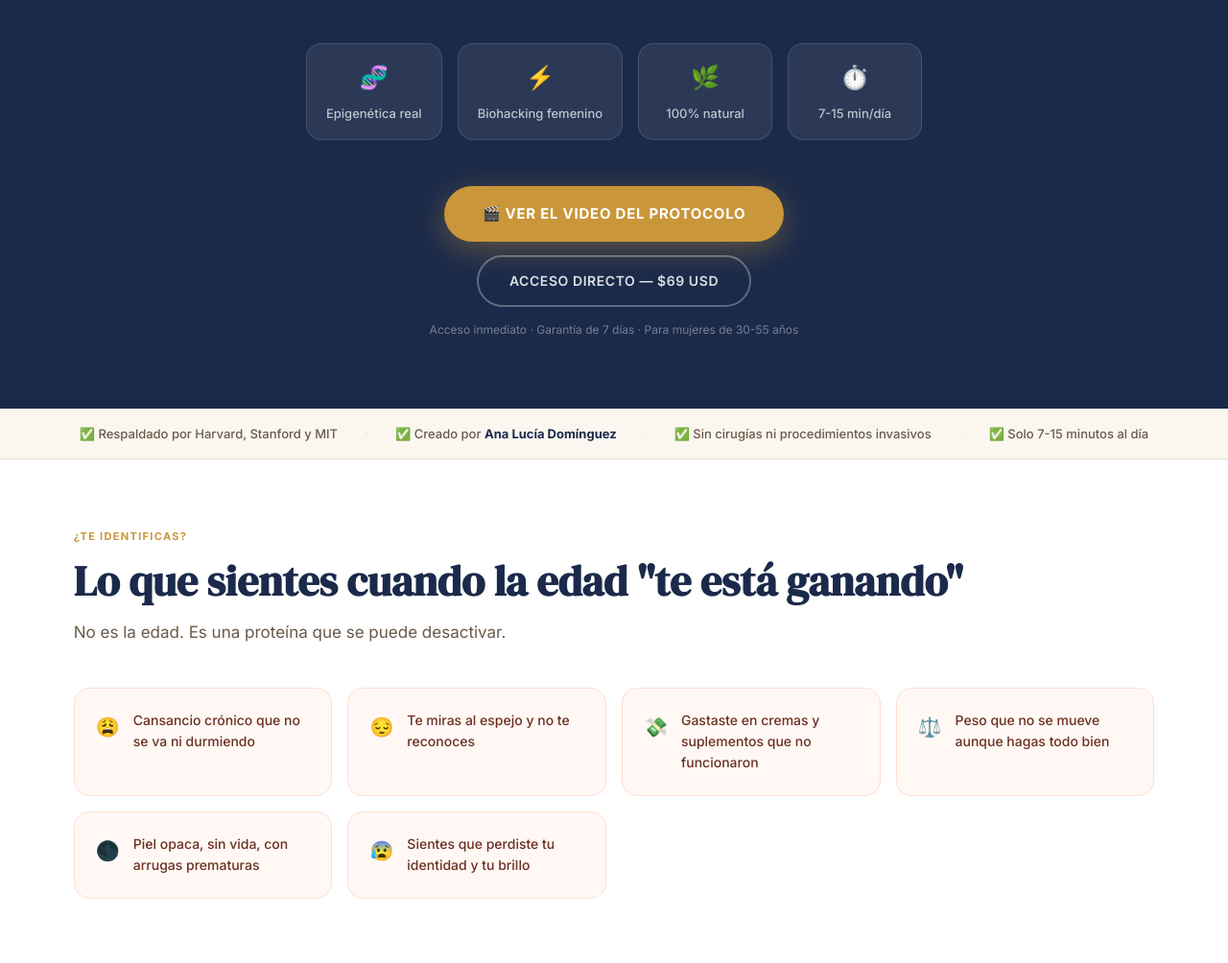
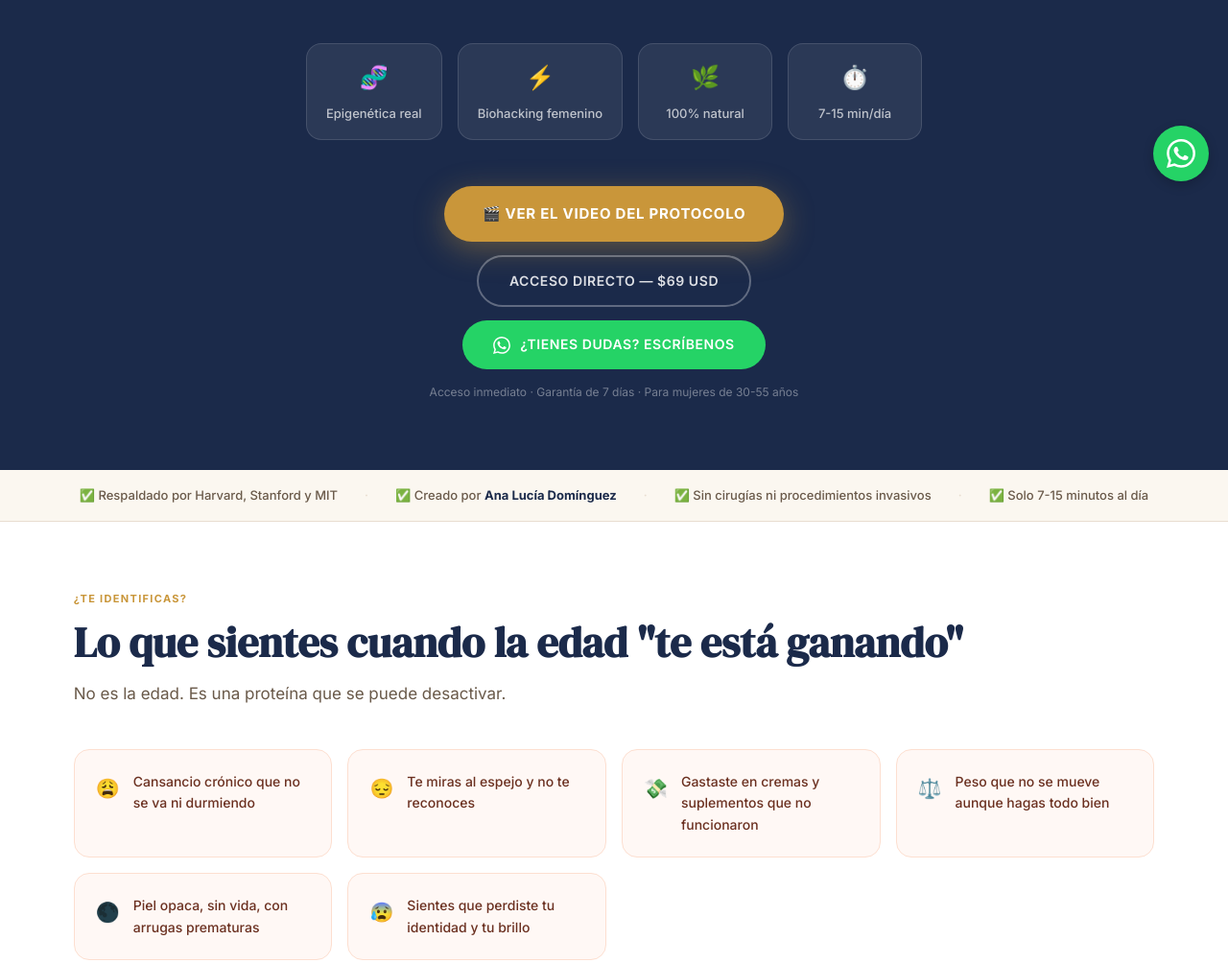
Before and after one commit to ctrivino240-boop/protocolo, a plain HTML site: page index.html in a window 1280 px wide. Shown: the part 587-1591 px from the top of the page at 96% size. Drawn offline with Linux system fonts and the light colour scheme.

Commit message:
Update index.html

```diff
--- a/index.html
+++ b/index.html
@@ -69,6 +69,42 @@ src="https://www.facebook.com/tr?id=1727894754871930&ev=PageView&noscript=1"
   .btn-outline-white { display: inline-block; border: 2px solid rgba(255,255,255,.3); color: rgba(255,255,255,.85); padding: 14px 32px; border-radius: var(--radius); font-weight: 600; font-size: 14px; text-decoration: none; letter-spacing: .04em; text-transform: uppercase; transition: all .2s; }
   .btn-outline-white:hover { border-color: #fff; color: #fff; }
   .cta-note { font-size: 12px; color: rgba(255,255,255,.4); }
+
+  .btn-whatsapp {
+    display: inline-flex;
+    align-items: center;
+    gap: 10px;
+    background: #25D366;
+    color: #fff;
+    padding: 14px 32px;
+    border-radius: var(--radius);
+    font-weight: 600;
+    font-size: 14px;
+    text-decoration: none;
+    letter-spacing: .04em;
+    text-transform: uppercase;
+    transition: background .2s, transform .15s;
+  }
+  .btn-whatsapp:hover { background: #1ebe5d; transform: translateY(-2px); }
+
+  .whatsapp-bubble {
+    position: fixed;
+    bottom: 24px;
+    right: 20px;
+    z-index: 999;
+    background: #25D366;
+    border-radius: 50%;
+    width: 58px;
+    height: 58px;
+    display: flex;
+    align-items: center;
+    justify-content: center;
+    box-shadow: 0 4px 12px rgba(0,0,0,.2);
+    text-decoration: none;
+    transition: transform .2s;
+  }
+  .whatsapp-bubble:hover { transform: scale(1.08); }
+  .whatsapp-bubble svg { width: 30px; height: 30px; fill: #fff; }
 
   .proof-strip { background: var(--bg-soft); border-bottom: 1px solid var(--border); padding: 16px 6%; display: flex; align-items: center; justify-content: center; gap: 28px; flex-wrap: wrap; font-size: 13px; color: var(--mid); font-weight: 500; }
   .proof-strip strong { color: var(--navy); }
@@ -179,6 +215,10 @@ src="https://www.facebook.com/tr?id=1727894754871930&ev=PageView&noscript=1"
   <div class="cta-group">
     <a class="btn-gold" href="https://go.hotmart.com/U106302734Y?ap=f430" target="_blank">🎬 Ver el video del protocolo</a>
     <a class="btn-outline-white" href="https://go.hotmart.com/U106302734Y?ap=99f6" onclick="fbq('track', 'InitiateCheckout', {value: 69, currency: 'USD'})" target="_blank">Acceso directo — $69 USD</a>
+    <a class="btn-whatsapp" href="https://wa.me/13057930554?text=Hola,%20quiero%20m%C3%A1s%20informaci%C3%B3n%20sobre%20El%20Protocolo" target="_blank">
+      <svg xmlns="http://www.w3.org/2000/svg" viewBox="0 0 24 24" width="18" height="18" fill="#fff"><path d="M17.472 14.382c-.297-.149-1.758-.867-2.03-.967-.273-.099-.471-.148-.67.15-.197.297-.767.966-.94 1.164-.173.199-.347.223-.644.075-.297-.15-1.255-.463-2.39-1.475-.883-.788-1.48-1.761-1.653-2.059-.173-.297-.018-.458.13-.606.134-.133.298-.347.446-.52.149-.174.198-.298.298-.497.099-.198.05-.371-.025-.52-.075-.149-.669-1.612-.916-2.207-.242-.579-.487-.5-.669-.51-.173-.008-.371-.01-.57-.01-.198 0-.52.074-.792.372-.272.297-1.04 1.016-1.04 2.479 0 1.462 1.065 2.875 1.213 3.074.149.198 2.096 3.2 5.077 4.487.709.306 1.262.489 1.694.625.712.227 1.36.195 1.871.118.571-.085 1.758-.719 2.006-1.413.248-.694.248-1.289.173-1.413-.074-.124-.272-.198-.57-.347m-5.421 7.403h-.004a9.87 9.87 0 01-5.031-1.378l-.361-.214-3.741.982.998-3.648-.235-.374a9.86 9.86 0 01-1.51-5.26c.001-5.45 4.436-9.884 9.888-9.884 2.64 0 5.122 1.03 6.988 2.898a9.825 9.825 0 012.893 6.994c-.003 5.45-4.437 9.884-9.885 9.884m8.413-18.297A11.815 11.815 0 0012.05 0C5.495 0 .16 5.335.157 11.892c0 2.096.547 4.142 1.588 5.945L.057 24l6.305-1.654a11.882 11.882 0 005.683 1.448h.005c6.554 0 11.89-5.335 11.893-11.893a11.821 11.821 0 00-3.48-8.413z"/></svg>
+      ¿Tienes dudas? Escríbenos
+    </a>
     <span class="cta-note">Acceso inmediato · Garantía de 7 días · Para mujeres de 30-55 años</span>
   </div>
 </section>
@@ -308,7 +348,13 @@ src="https://www.facebook.com/tr?id=1727894754871930&ev=PageView&noscript=1"
 <section class="final-cta">
   <h2>No es magia. Es ciencia.<br/>Y está al alcance de tu mano.</h2>
   <p>Únete a las mujeres que ya están viviendo su versión más joven, radiante y llena de energía.</p>
-  <a class="btn-white" href="https://go.hotmart.com/U106302734Y?ap=f430" target="_blank">🎬 Ver el video — sin compromiso</a>
+  <div style="display:flex;flex-direction:column;align-items:center;gap:16px;">
+    <a class="btn-white" href="https://go.hotmart.com/U106302734Y?ap=f430" target="_blank">🎬 Ver el video — sin compromiso</a>
+    <a class="btn-whatsapp" href="https://wa.me/13057930554?text=Hola,%20quiero%20m%C3%A1s%20informaci%C3%B3n%20sobre%20El%20Protocolo" target="_blank">
+      <svg xmlns="http://www.w3.org/2000/svg" viewBox="0 0 24 24" width="18" height="18" fill="#fff"><path d="M17.472 14.382c-.297-.149-1.758-.867-2.03-.967-.273-.099-.471-.148-.67.15-.197.297-.767.966-.94 1.164-.173.199-.347.223-.644.075-.297-.15-1.255-.463-2.39-1.475-.883-.788-1.48-1.761-1.653-2.059-.173-.297-.018-.458.13-.606.134-.133.298-.347.446-.52.149-.174.198-.298.298-.497.099-.198.05-.371-.025-.52-.075-.149-.669-1.612-.916-2.207-.242-.579-.487-.5-.669-.51-.173-.008-.371-.01-.57-.01-.198 0-.52.074-.792.372-.272.297-1.04 1.016-1.04 2.479 0 1.462 1.065 2.875 1.213 3.074.149.198 2.096 3.2 5.077 4.487.709.306 1.262.489 1.694.625.712.227 1.36.195 1.871.118.571-.085 1.758-.719 2.006-1.413.248-.694.248-1.289.173-1.413-.074-.124-.272-.198-.57-.347m-5.421 7.403h-.004a9.87 9.87 0 01-5.031-1.378l-.361-.214-3.741.982.998-3.648-.235-.374a9.86 9.86 0 01-1.51-5.26c.001-5.45 4.436-9.884 9.888-9.884 2.64 0 5.122 1.03 6.988 2.898a9.825 9.825 0 012.893 6.994c-.003 5.45-4.437 9.884-9.885 9.884m8.413-18.297A11.815 11.815 0 0012.05 0C5.495 0 .16 5.335.157 11.892c0 2.096.547 4.142 1.588 5.945L.057 24l6.305-1.654a11.882 11.882 0 005.683 1.448h.005c6.554 0 11.89-5.335 11.893-11.893a11.821 11.821 0 00-3.48-8.413z"/></svg>
+      ¿Tienes dudas? Escríbenos por WhatsApp
+    </a>
+  </div>
 </section>
 
 <footer>
@@ -316,5 +362,10 @@ src="https://www.facebook.com/tr?id=1727894754871930&ev=PageView&noscript=1"
   Tribah IA puede recibir comisión por compras realizadas desde esta página. Los resultados dependen del esfuerzo, dedicación y habilidades de cada persona. Este programa no es un sustituto de atención médica profesional.</p>
 </footer>
 
+<!-- WhatsApp Bubble Fijo -->
+<a class="whatsapp-bubble" href="https://wa.me/13057930554?text=Hola,%20quiero%20m%C3%A1s%20informaci%C3%B3n%20sobre%20El%20Protocolo" target="_blank" aria-label="WhatsApp">
+  <svg xmlns="http://www.w3.org/2000/svg" viewBox="0 0 24 24"><path d="M17.472 14.382c-.297-.149-1.758-.867-2.03-.967-.273-.099-.471-.148-.67.15-.197.297-.767.966-.94 1.164-.173.199-.347.223-.644.075-.297-.15-1.255-.463-2.39-1.475-.883-.788-1.48-1.761-1.653-2.059-.173-.297-.018-.458.13-.606.134-.133.298-.347.446-.52.149-.174.198-.298.298-.497.099-.198.05-.371-.025-.52-.075-.149-.669-1.612-.916-2.207-.242-.579-.487-.5-.669-.51-.173-.008-.371-.01-.57-.01-.198 0-.52.074-.792.372-.272.297-1.04 1.016-1.04 2.479 0 1.462 1.065 2.875 1.213 3.074.149.198 2.096 3.2 5.077 4.487.709.306 1.262.489 1.694.625.712.227 1.36.195 1.871.118.571-.085 1.758-.719 2.006-1.413.248-.694.248-1.289.173-1.413-.074-.124-.272-.198-.57-.347m-5.421 7.403h-.004a9.87 9.87 0 01-5.031-1.378l-.361-.214-3.741.982.998-3.648-.235-.374a9.86 9.86 0 01-1.51-5.26c.001-5.45 4.436-9.884 9.888-9.884 2.64 0 5.122 1.03 6.988 2.898a9.825 9.825 0 012.893 6.994c-.003 5.45-4.437 9.884-9.885 9.884m8.413-18.297A11.815 11.815 0 0012.05 0C5.495 0 .16 5.335.157 11.892c0 2.096.547 4.142 1.588 5.945L.057 24l6.305-1.654a11.882 11.882 0 005.683 1.448h.005c6.554 0 11.89-5.335 11.893-11.893a11.821 11.821 0 00-3.48-8.413z"/></svg>
+</a>
+
 </body>
 </html>
```
